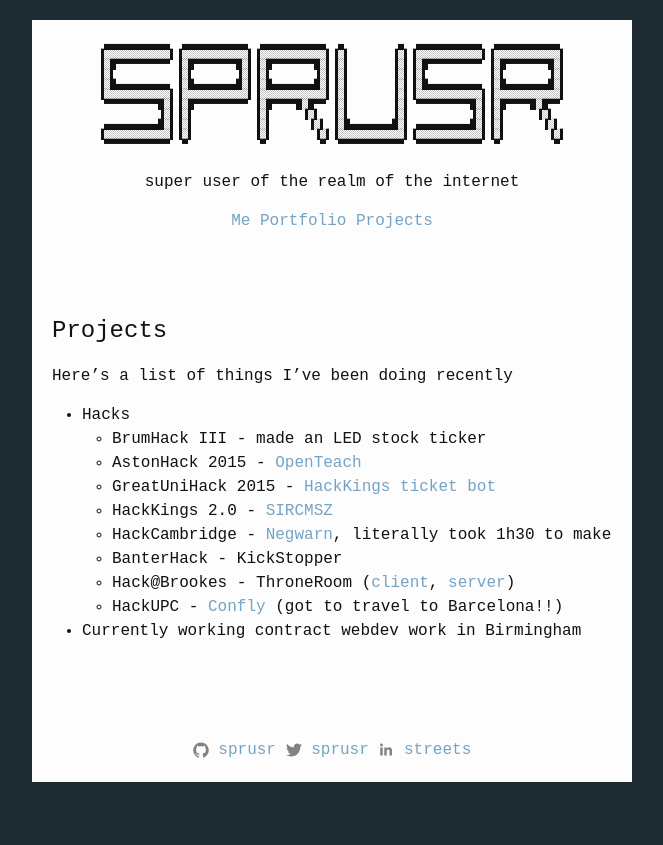
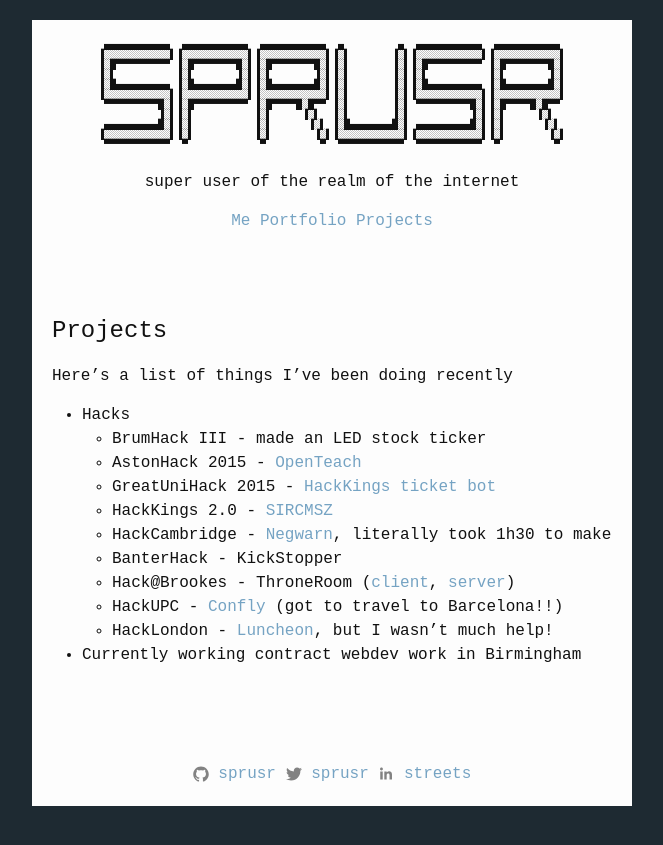
Before and after one commit to sprusr/sprusr.github.io, a Jekyll site: the page built from projects.md, in a window 1280 px wide. Shown: the top 845 px of the page, without its empty margins (308-971 px from the left). Built offline with Jekyll 4.4.1, drawn with Linux system fonts in a browser that asks for light colours.

Commit message:
Add HackLondon to projects

```diff
--- a/projects.md
+++ b/projects.md
@@ -15,4 +15,5 @@ Here's a list of things I've been doing recently
   * BanterHack - KickStopper
   * Hack@Brookes - ThroneRoom ([client](https://github.com/sprusr/throneroom-site), [server](https://github.com/hgat/throneroom))
   * HackUPC - [Confly](https://github.com/sprusr/confly) (got to travel to Barcelona!!)
+  * HackLondon - [Luncheon](http://devpost.com/software/luncheon), but I wasn't much help!
 * Currently working contract webdev work in Birmingham
```
